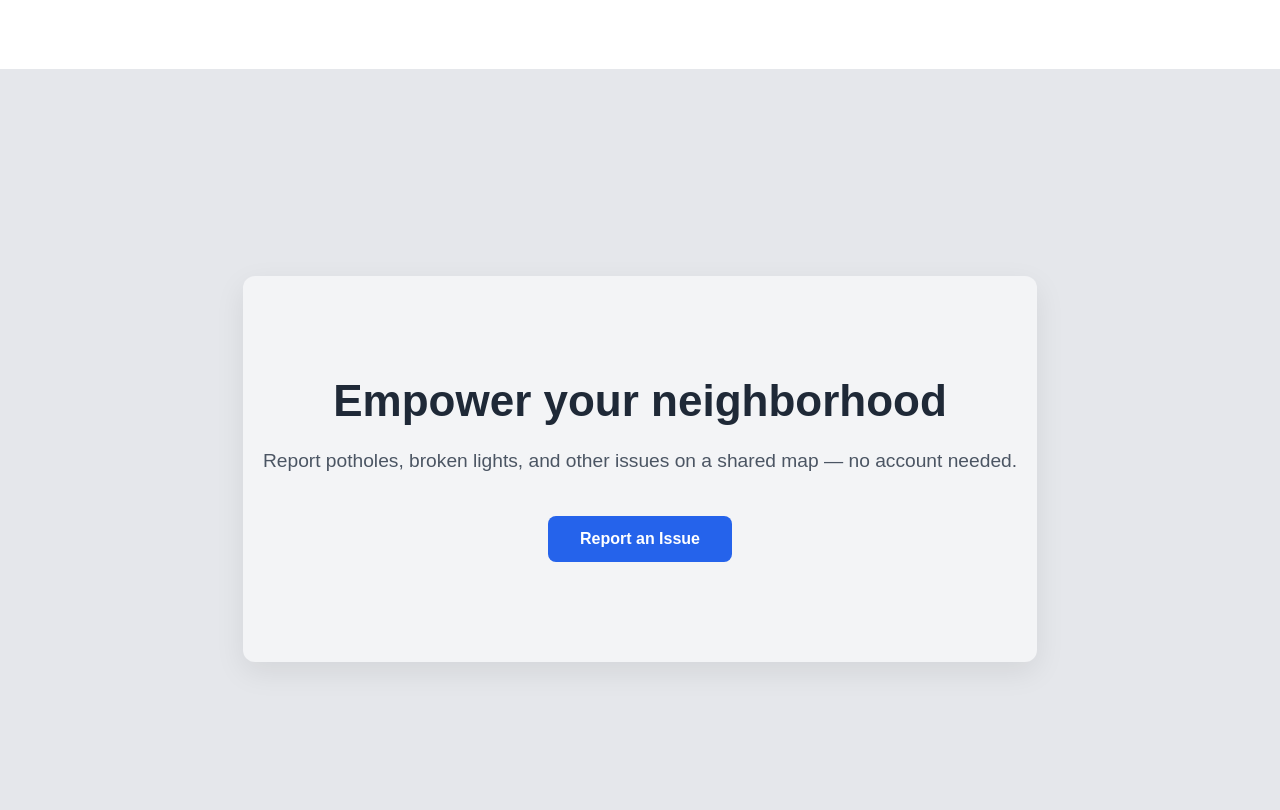
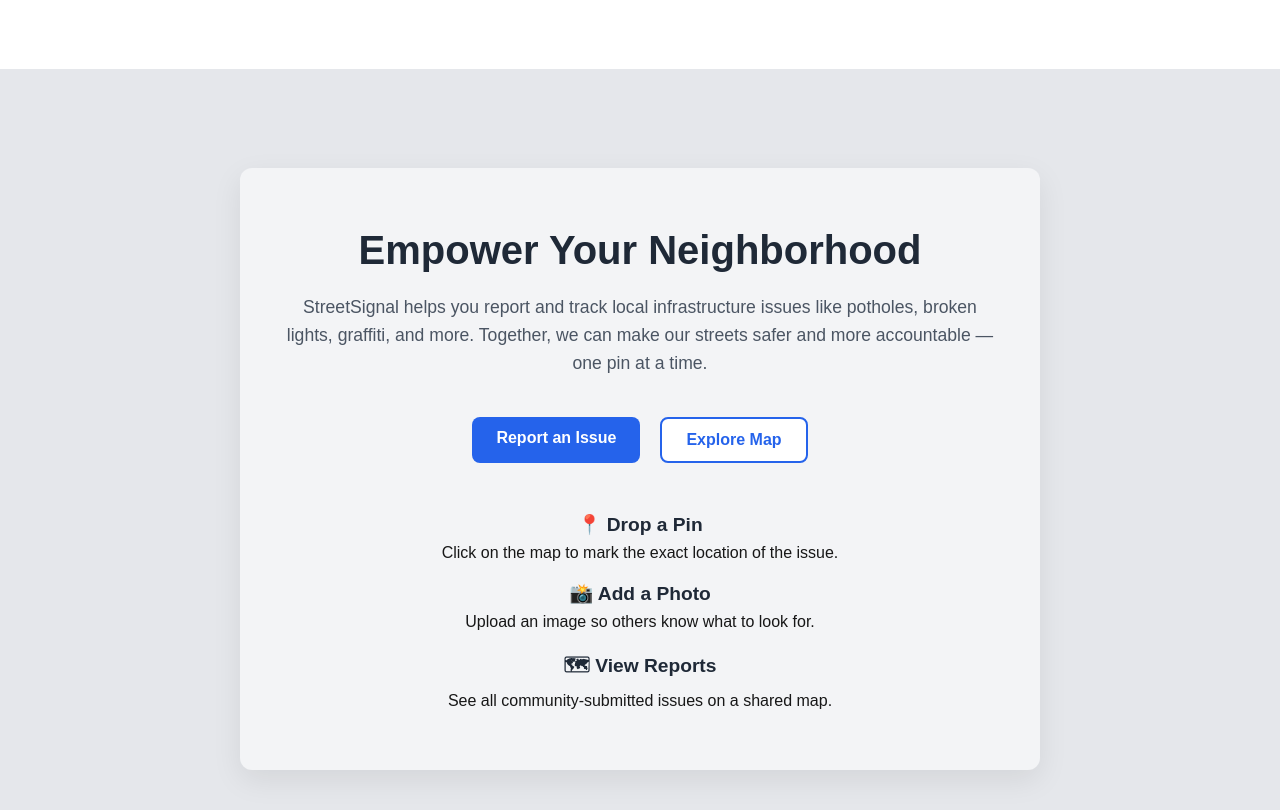
Before and after one commit to BenHavis/streetsignal, a Next.js app: page / in a window 1280 px wide. Shown: the top 810 px of the page. Built offline with nearby package versions, Linux system fonts and the light colour scheme.

Commit message:
iniital leaflet build

```diff
--- a/src/app/explore/explore.module.css
+++ b/src/app/explore/explore.module.css
@@ -0,0 +1,28 @@
+.wrapper {
+  padding: 40px 20px;
+  max-width: 1000px;
+  margin: 0 auto;
+}
+
+.header {
+  text-align: center;
+  margin-bottom: 24px;
+}
+
+.mapWrapper {
+  width: 100%;
+  height: 500px;
+  border-radius: 12px;
+  overflow: hidden;
+  box-shadow: 0 8px 20px rgba(0, 0, 0, 0.1);
+}
+
+.leafletMap {
+  width: 100%;
+  height: 100%;
+}
+.leaflet-container {
+  width: 100%;
+  height: 100%;
+  z-index: 0;
+}
--- a/src/app/page.module.css
+++ b/src/app/page.module.css
@@ -1,46 +1,82 @@
-.mainPanel {
-  padding: 100px 20px;
-  max-width: 800px;
-  margin: 0 auto;
-  text-align: center;
-  background: #f3f4f6;
-  border-radius: 12px;
-  box-shadow: 0 10px 30px rgba(0, 0, 0, 0.08);
-}
-
-.heading {
-  font-size: 2.75rem;
-  font-weight: 700;
-  margin-bottom: 20px;
-  color: #1f2937;
-}
-
-.subtext {
-  font-size: 1.2rem;
-  color: #4b5563;
-  margin-bottom: 40px;
-  line-height: 1.6;
-}
-
-.button {
-  display: inline-block;
-  background-color: #2563eb;
-  color: white;
-  padding: 14px 32px;
-  border-radius: 8px;
-  text-decoration: none;
-  font-weight: 600;
-  font-size: 1rem;
-  transition: background-color 0.2s ease;
-}
-
-.button:hover {
-  background-color: #3b82f6;
-}
 .wrapper {
   min-height: 100vh;
   display: flex;
   justify-content: center;
   align-items: center;
   background-color: #e5e7eb;
+  padding: 40px 20px;
 }
+
+.mainPanel {
+  background: #f3f4f6;
+  padding: 60px 40px;
+  border-radius: 12px;
+  max-width: 800px;
+  width: 100%;
+  text-align: center;
+  box-shadow: 0 10px 30px rgba(0, 0, 0, 0.08);
+}
+
+.heading {
+  font-size: 2.5rem;
+  font-weight: 700;
+  color: #1f2937;
+  margin-bottom: 20px;
+}
+
+.subtext {
+  font-size: 1.1rem;
+  color: #4b5563;
+  line-height: 1.6;
+  margin-bottom: 40px;
+}
+
+.actions {
+  display: flex;
+  justify-content: center;
+  gap: 20px;
+  margin-bottom: 50px;
+  flex-wrap: wrap;
+}
+
+.buttonPrimary {
+  background-color: #2563eb;
+  color: white;
+  padding: 12px 24px;
+  border-radius: 8px;
+  text-decoration: none;
+  font-weight: 600;
+}
+
+.buttonPrimary:hover {
+  background-color: #3b82f6;
+}
+
+.buttonSecondary {
+  background-color: white;
+  border: 2px solid #2563eb;
+  color: #2563eb;
+  padding: 12px 24px;
+  border-radius: 8px;
+  text-decoration: none;
+  font-weight: 600;
+}
+
+.buttonSecondary:hover {
+  background-color: #eff6ff;
+}
+
+.features {
+  display: flex;
+  justify-content: space-around;
+  gap: 20px;
+  flex-wrap: wrap;
+  margin-top: 30px;
+}
+
+.featureTitle {
+  font-size: 1.2rem;
+  font-weight: 600;
+  color: #1f2937;
+  margin-bottom: 8px;
+}
--- a/src/app/page.tsx
+++ b/src/app/page.tsx
@@ -1,4 +1,3 @@
-// app/page.tsx
 import styles from './page.module.css';
 import Link from 'next/link';
 
@@ -6,13 +5,35 @@
   return (
     <section className={styles.wrapper}>
       <div className={styles.mainPanel}>
-        <h2 className={styles.heading}>Empower your neighborhood</h2>
+        <h2 className={styles.heading}>Empower Your Neighborhood</h2>
         <p className={styles.subtext}>
-          Report potholes, broken lights, and other issues on a shared map — no account needed.
+          StreetSignal helps you report and track local infrastructure issues like potholes, broken lights, graffiti, and more.
+          Together, we can make our streets safer and more accountable — one pin at a time.
         </p>
-        <Link href="/report" className={styles.button}>
-          Report an Issue
-        </Link>
+
+        <div className={styles.actions}>
+          <Link href="/report" className={styles.buttonPrimary}>
+            Report an Issue
+          </Link>
+          <Link href="/explore" className={styles.buttonSecondary}>
+            Explore Map
+          </Link>
+        </div>
+
+        <div className={styles.features}>
+          <div>
+            <h3 className={styles.featureTitle}>📍 Drop a Pin</h3>
+            <p>Click on the map to mark the exact location of the issue.</p>
+          </div>
+          <div>
+            <h3 className={styles.featureTitle}>📸 Add a Photo</h3>
+            <p>Upload an image so others know what to look for.</p>
+          </div>
+          <div>
+            <h3 className={styles.featureTitle}>🗺 View Reports</h3>
+            <p>See all community-submitted issues on a shared map.</p>
+          </div>
+        </div>
       </div>
     </section>
   );
```
Also changed, not shown: package.json (+4 -3 lines), src/app/explore/page.tsx (+61 -5 lines), 1 other file (tests, documents, lock files or other folders).
